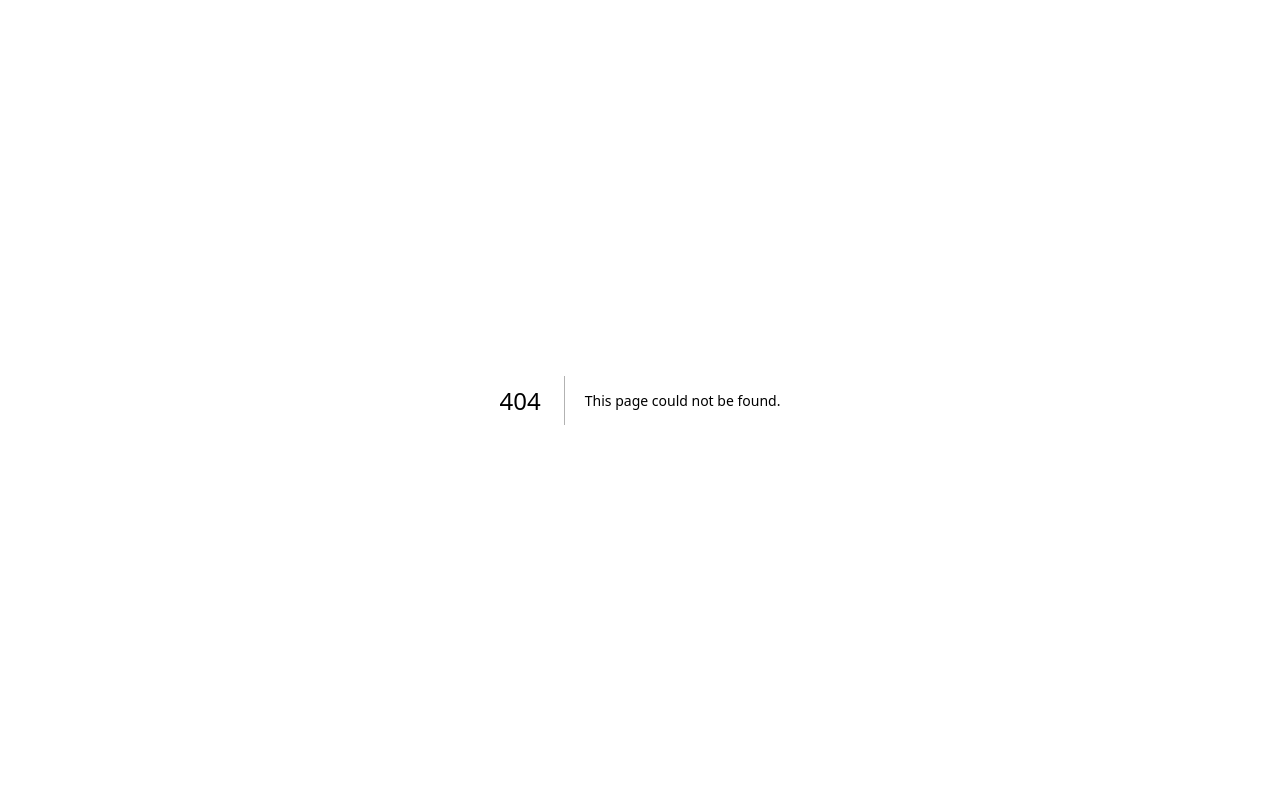
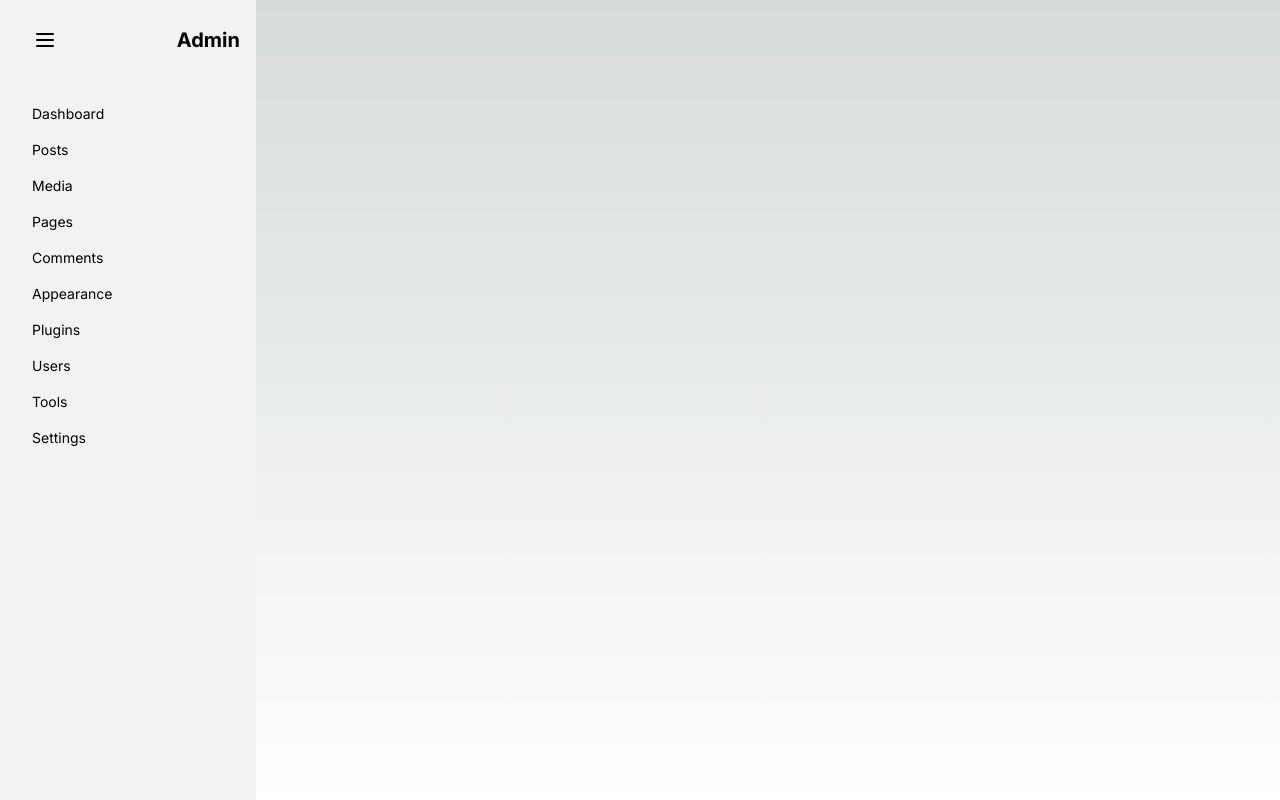
Before and after one commit to mariocapitbrok/n-crm, a Next.js app: page /components/Sidebar in a window 1280 px wide. Before the commit this address had no page. Built offline with nearby package versions, Linux system fonts and the light colour scheme.

Commit message:
Create Sidebar component

```diff
--- /dev/null
+++ b/src/app/components/Sidebar/page.tsx
@@ -0,0 +1,94 @@
+'use client'; // Add this line at the top
+
+import { useState } from 'react';
+import Link from 'next/link';
+
+const Sidebar = () => {
+  const [isOpen, setIsOpen] = useState(true);
+
+  return (
+    <div
+      className={`flex ${
+        isOpen ? 'w-64' : 'w-20'
+      } bg-base-200 h-screen transition-width duration-300`}
+    >
+      <div className="flex flex-col w-full">
+        <div className="flex items-center justify-between p-4">
+          <button onClick={() => setIsOpen(!isOpen)} className="btn btn-ghost">
+            <svg
+              className="w-6 h-6"
+              fill="none"
+              stroke="currentColor"
+              viewBox="0 0 24 24"
+              xmlns="http://www.w3.org/2000/svg"
+            >
+              <path
+                strokeLinecap="round"
+                strokeLinejoin="round"
+                strokeWidth="2"
+                d="M4 6h16M4 12h16M4 18h16"
+              ></path>
+            </svg>
+          </button>
+          <span className={`${isOpen ? 'block' : 'hidden'} text-xl font-bold`}>
+            Admin
+          </span>
+        </div>
+        <ul className="menu p-4 w-full">
+          <li>
+            <Link href="/dashboard" legacyBehavior>
+              <a>Dashboard</a>
+            </Link>
+          </li>
+          <li>
+            <Link href="/posts" legacyBehavior>
+              <a>Posts</a>
+            </Link>
+          </li>
+          <li>
+            <Link href="/media" legacyBehavior>
+              <a>Media</a>
+            </Link>
+          </li>
+          <li>
+            <Link href="/pages" legacyBehavior>
+              <a>Pages</a>
+            </Link>
+          </li>
+          <li>
+            <Link href="/comments" legacyBehavior>
+              <a>Comments</a>
+            </Link>
+          </li>
+          <li>
+            <Link href="/appearance" legacyBehavior>
+              <a>Appearance</a>
+            </Link>
+          </li>
+          <li>
+            <Link href="/plugins" legacyBehavior>
+              <a>Plugins</a>
+            </Link>
+          </li>
+          <li>
+            <Link href="/users" legacyBehavior>
+              <a>Users</a>
+            </Link>
+          </li>
+          <li>
+            <Link href="/tools" legacyBehavior>
+              <a>Tools</a>
+            </Link>
+          </li>
+          <li>
+            <Link href="/settings" legacyBehavior>
+              <a>Settings</a>
+            </Link>
+          </li>
+        </ul>
+      </div>
+    </div>
+  );
+};
+
+export default Sidebar;
```
